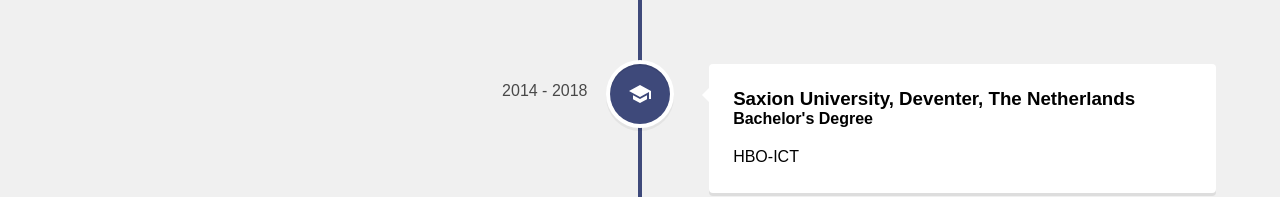
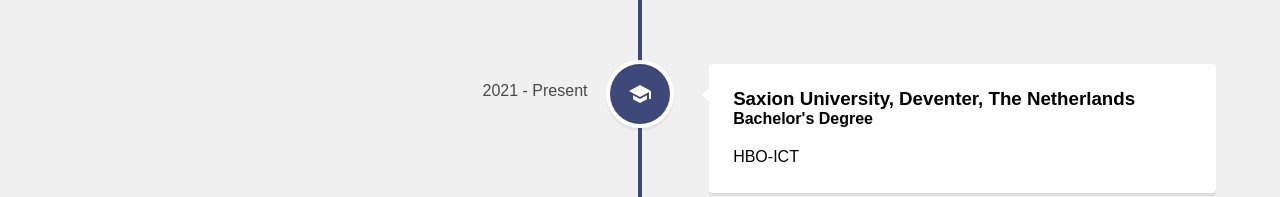
Before and after one commit to SadraSamadzadeh/MyPortfolio, a React (Create React App) app: page /experience in a window 1280 px wide. Shown: the part 244-441 px from the top of the page. Built offline with nearby package versions, Linux system fonts and the light colour scheme.

Commit message:
Update Experience.js

```diff
--- a/src/pages/Experience.js
+++ b/src/pages/Experience.js
@@ -12,7 +12,7 @@
       <VerticalTimeline lineColor="#3e497a">
         <VerticalTimelineElement
           className="vertical-timeline-element--education"
-          date="2010 - 2014"
+          date="2017 - 2021"
           iconStyle={{ background: "#3e497a", color: "#fff" }}
           icon={<SchoolIcon />}
         >
@@ -23,7 +23,7 @@
         </VerticalTimelineElement>
         <VerticalTimelineElement
           className="vertical-timeline-element--education"
-          date="2014 - 2018"
+          date="2021 - Present"
           iconStyle={{ background: "#3e497a", color: "#fff" }}
           icon={<SchoolIcon />}
         >
```
